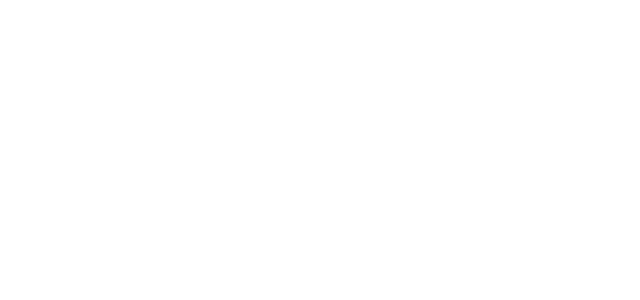
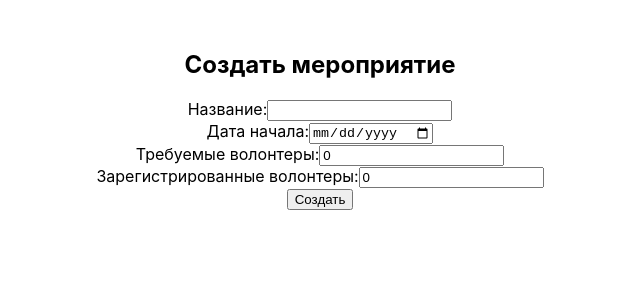
Before and after one commit to shottaneflow/frontendVolunteer, a React (Create React App) app: page /events/1/activities/create in a window 1280 px wide. Before the commit this address had no page. Shown: the top 300 px of the page, without its empty margins (320-960 px from the left). Built offline with nearby package versions, Linux system fonts and the light colour scheme.

Commit message:
Исправил вроде бы добавление, удаление, список мероприятий

```diff
--- /dev/null
+++ b/src/ActivitiesPage.js
@@ -0,0 +1,83 @@
+import React, { useEffect, useState } from "react";
+import apiClient from "./apiClient";
+import { useParams } from "react-router-dom";
+import { useNavigate } from "react-router-dom";
+
+const ActivitiesPage = () => {
+    const { id: eventId } = useParams(); // Получение ID события из URL
+    const [activities, setActivities] = useState([]);
+    const [sortOrder, setSortOrder] = useState(null);
+    const navigate = useNavigate();
+
+    useEffect(() => {
+        const fetchActivities = async () => {
+            try {
+                const response = await apiClient.get(`http://localhost:8081/admin/events-api/${eventId}/activities`);
+                setActivities(response.data);
+            } catch (error) {
+                console.error("Ошибка при загрузке мероприятий:", error);
+            }
+        };
+
+        fetchActivities();
+    }, [eventId]);
+
+    const getSortedActivities = () => {
+        if (sortOrder === null) {
+            return activities;
+        }
+        return [...activities].sort((a1, a2) => {
+            const date1 = new Date(a1.startDate);
+            const date2 = new Date(a2.startDate);
+
+            return sortOrder === "asc" ? date1 - date2 : date2 - date1;
+        });
+    };
+
+    const handleSortAsc = () => {
+        setSortOrder("asc");
+    };
+
+    const handleSortDesc = () => {
+        setSortOrder("desc");
+    };
+
+    const handleDeleteActivity = async (activityId) => {
+        try {
+            await apiClient.delete(`http://localhost:8081/admin/events-api/${eventId}/delete-activity/${activityId}`);
+            setActivities(activities.filter((activity) => activity.id !== activityId)); // Удаляем локально
+        } catch (error) {
+            console.error("Ошибка при удалении мероприятия:", error);
+        }
+    };
+
+    const handleAddActivity = () => {
+        navigate(`/events/${eventId}/activities/create`);
+    };
+
+    return (
+        <div style={{ maxWidth: "800px", margin: "50px auto", textAlign: "center" }}>
+            <h2>Мероприятия для события {eventId}</h2>
+            <button onClick={handleAddActivity} style={{ marginBottom: "20px" }}>
+                Добавить мероприятие
+            </button>
+            <div style={{ marginBottom: "20px" }}>
+                <button onClick={handleSortAsc}>Сортировать по возрастанию</button>
+                <button onClick={handleSortDesc}>Сортировать по убыванию</button>
+            </div>
+            <ul>
+                {getSortedActivities().map((activity) => (
+                    <li key={activity.id}>
+                        <h3>{activity.name}</h3>
+                        <p>Дата начала: {new Date(activity.startDate).toLocaleDateString()}</p>
+                        <p>Требуемые волонтеры: {activity.requiredVolunteers}</p>
+                        <p>Зарегистрированные волонтеры: {activity.registeredVolunteers}</p>
+                        <button onClick={() => handleDeleteActivity(activity.id)}>Удалить мероприятие</button>
+                    </li>
+                ))}
+            </ul>
+        </div>
+    );
+};
+
+export default ActivitiesPage;
--- /dev/null
+++ b/src/AddActivityPage.js
@@ -0,0 +1,90 @@
+import React, { useState } from "react";
+import apiClient from "./apiClient";
+import { useParams, useNavigate } from "react-router-dom";
+
+const AddActivityPage = () => {
+    const { id: eventId } = useParams();
+    const navigate = useNavigate();
+    const [formData, setFormData] = useState({
+        name: "",
+        startDate: "",
+        requiredVolunteers: 0,
+        registeredVolunteers: 0,
+    });
+
+    const handleChange = (e) => {
+        const { name, value } = e.target;
+        setFormData({ ...formData, [name]: value });
+    };
+
+    const handleSubmit = async (e) => {
+        e.preventDefault();
+        try {
+            await apiClient.post(
+                `http://localhost:8081/admin/events-api/${eventId}/create-activity`,
+                formData
+            );
+
+            alert("Мероприятие успешно создано!");
+
+            // Перенаправляем назад к списку мероприятий
+            navigate(`/events/${eventId}/activities`);
+        } catch (error) {
+            console.error("Ошибка при создании мероприятия:", error);
+            alert("Не удалось создать мероприятие.");
+        }
+    };
+
+    return (
+        <div style={{ maxWidth: "600px", margin: "50px auto", textAlign: "center" }}>
+            <h2>Создать мероприятие</h2>
+            <form onSubmit={handleSubmit}>
+                <div>
+                    <label>Название:</label>
+                    <input
+                        type="text"
+                        name="name"
+                        value={formData.name}
+                        onChange={handleChange}
+                        required
+                    />
+                </div>
+                <div>
+                    <label>Дата начала:</label>
+                    <input
+                        type="date"
+                        name="startDate"
+                        value={formData.startDate}
+                        onChange={handleChange}
+                        required
+                    />
+                </div>
+                <div>
+                    <label>Требуемые волонтеры:</label>
+                    <input
+                        type="number"
+                        name="requiredVolunteers"
+                        value={formData.requiredVolunteers}
+                        onChange={handleChange}
+                        min="0"
+                        required
+                    />
+                </div>
+                <div>
+                    <label>Зарегистрированные волонтеры:</label>
+                    <input
+                        type="number"
+                        name="registeredVolunteers"
+                        value={formData.registeredVolunteers}
+                        onChange={handleChange}
+                        min="0"
+                        required
+                    />
+                </div>
+                <button type="submit">Создать</button>
+            </form>
+        </div>
+    );
+};
+
+export default AddActivityPage;
--- a/src/App.js
+++ b/src/App.js
@@ -4,6 +4,8 @@ import Registration from './Registration'; // ваш компонент реги
 import LoginForm from './LoginForm';
 import AddEventPage from "./AddEventPage";
 import EventsPage from "./EventsPage";
+import ActivitiesPage from "./ActivitiesPage";
+import AddActivityPage from "./AddActivityPage";
 
 function App() {
 
@@ -16,6 +18,8 @@ function App() {
             <Route path="/login" element={<LoginForm />} />
             {<Route path="/add-event" element={<AddEventPage />} />}
             <Route path="/events" element={<EventsPage />} />
+            <Route path="/events/:id/activities" element={<ActivitiesPage />} />
+            <Route path="/events/:id/activities/create" element={<AddActivityPage />} />
         </Routes>
       </Router>
   );
--- a/src/EventsPage.js
+++ b/src/EventsPage.js
@@ -44,6 +44,10 @@ const EventsPage = () => {
         navigate("/add-event");
     };
 
+    const handleOpenActivities = (eventId) => {
+        navigate(`/events/${eventId}/activities`);
+    };
+
     const handleDeleteEvent = async (id) => {
         try {
             await apiClient.delete(`http://localhost:8081/admin/events-api/events/${id}`);
@@ -79,6 +83,7 @@ const EventsPage = () => {
                         <p>Тип: {event.type}</p>
                         <p>Требуемые волонтеры: {event.requiredVolunteers}</p>
                         <p>Статус: {event.status}</p>
+                        <button onClick={() => handleOpenActivities(event.id)}>Просмотреть мероприятия</button>
                         {isAdmin && (
                             <button onClick={() => handleDeleteEvent(event.id)}>Удалить</button>
                         )}
```
